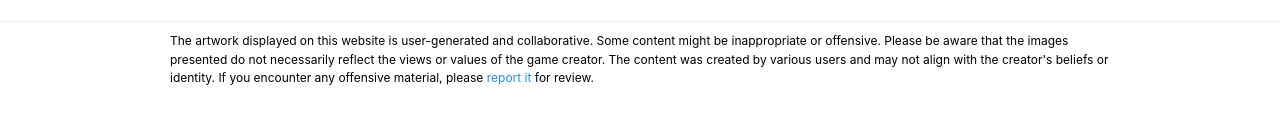
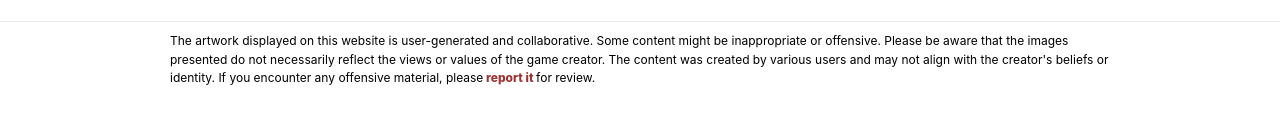
Before and after one commit to creme332/art98, a Next.js app in the folder client/: page / in a window 1280 px wide. Shown: the part 169-300 px from the top of the page. Built offline with nearby package versions, Linux system fonts and the light colour scheme.

Commit message:
fix low contrast issue

```diff
--- a/client/components/FooterSimple.tsx
+++ b/client/components/FooterSimple.tsx
@@ -12,7 +12,12 @@ export default function FooterSimple() {
           the views or values of the game creator. The content was created by
           various users and may not align with the creator's beliefs or
           identity. If you encounter any offensive material, please
-          <Anchor fz={"xs"} href="https://github.com/creme332/art98/issues">
+          <Anchor
+            fw={800}
+            c={"#9d3333"}
+            fz={"xs"}
+            href="https://github.com/creme332/art98/issues"
+          >
             {` report it `}
           </Anchor>
           for review.
```
